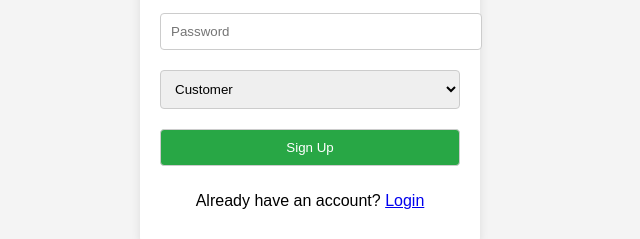
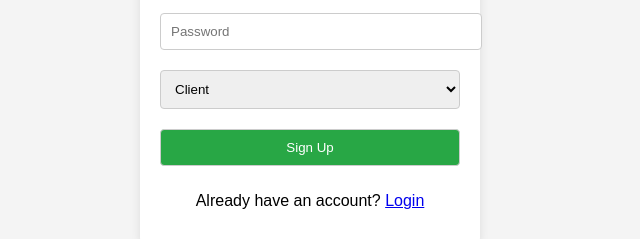
Before and after one commit to Shivansh1606/shoemitra, a plain HTML site: page login.html in a window 1280 px wide. Shown: the part 376-615 px from the top of the page, 330-970 px from the left. Drawn offline with Linux system fonts and the light colour scheme.

Commit message:
login.html

```diff
--- a/login.html
+++ b/login.html
@@ -17,8 +17,8 @@
         <input type="email" id="signup-email" placeholder="Email" required />
         <input type="password" id="signup-password" placeholder="Password" required />
         <select id="signup-role">
-          <option value="customer">Customer</option>
-          <option value="barber">Barber</option>
+          <option value="customer">Client</option>
+          <option value="barber">Seller</option>
         </select>
         <button type="submit">Sign Up</button>
         <p>Already have an account? <a href="#" onclick="showLoginForm()">Login</a></p>
```
